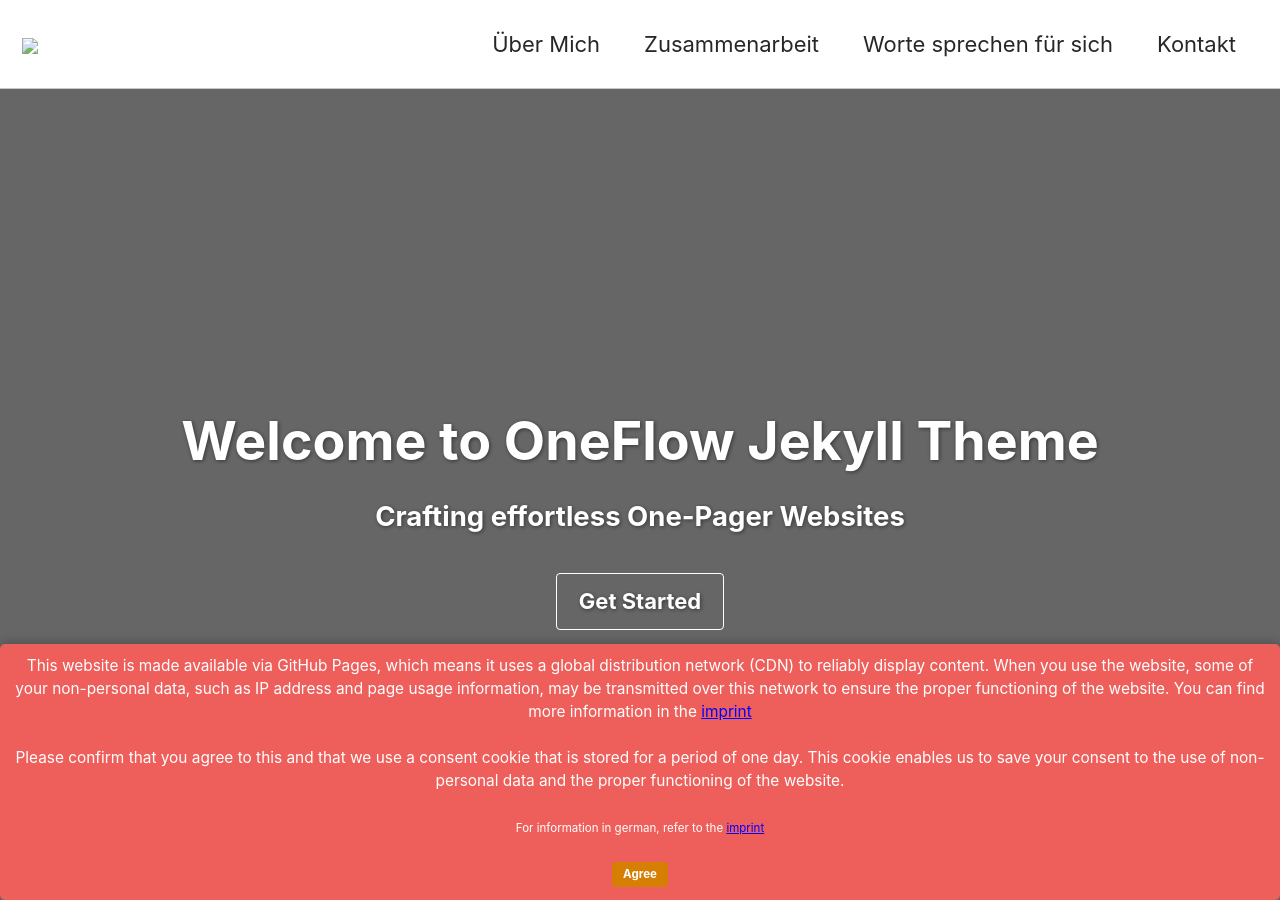
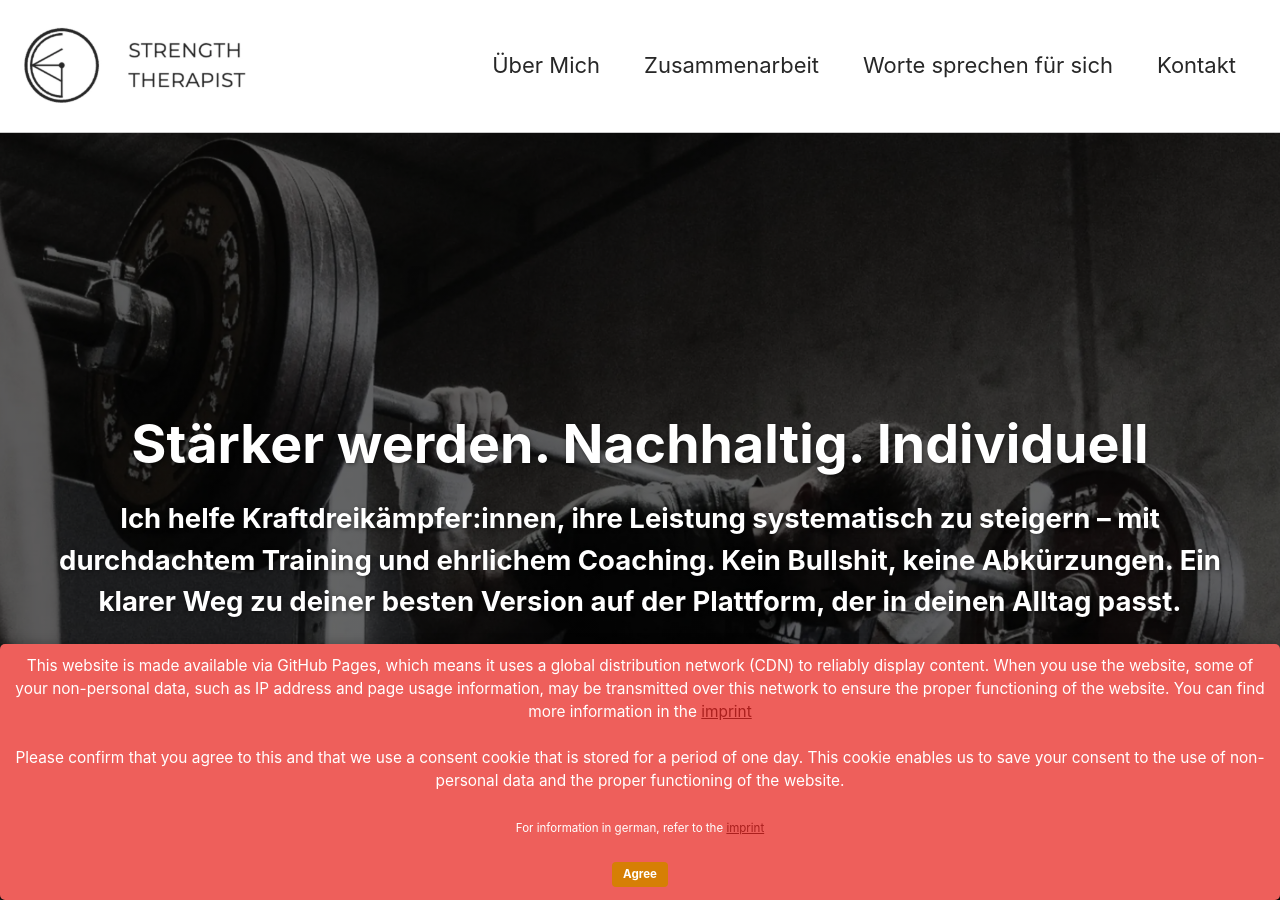
Before and after one commit to perstarke-webdev/strengththerapist-site, a Jekyll site: the page built from _pages/index.html, in a window 1280 px wide and 900 px high. Built offline with Jekyll 4.4.1, drawn with Linux system fonts in a browser that asks for light colours; cached includes are drawn as plain includes; some of the changed text lies outside the part shown.

Commit message:
basic setup

```diff
--- a/_includes/head/custom.html
+++ b/_includes/head/custom.html
@@ -2,11 +2,10 @@
 
 <!-- insert favicons. use https://realfavicongenerator.net/ -->
 
-<link rel="apple-touch-icon" sizes="180x180" href="/apple-touch-icon.png">
-<link rel="icon" type="image/png" sizes="32x32" href="/favicon-32x32.png">
-<link rel="icon" type="image/png" sizes="16x16" href="/favicon-16x16.png">
-<link rel="manifest" href="/site.webmanifest">
-<meta name="msapplication-TileColor" content="#da532c">
-<meta name="theme-color" content="#ffffff">
+<link rel="icon" type="image/png" href="/favicon-96x96.png" sizes="96x96" />
+<link rel="icon" type="image/svg+xml" href="/favicon.svg" />
+<link rel="shortcut icon" href="/favicon.ico" />
+<link rel="apple-touch-icon" sizes="180x180" href="/apple-touch-icon.png" />
+<link rel="manifest" href="/site.webmanifest" />
 
 <!-- end custom head snippets -->
--- a/_pages/index.html
+++ b/_pages/index.html
@@ -1,5 +1,5 @@
 ---
-title: "Welcome to OneFlow Jekyll Theme"
+title: "Stärker werden. Nachhaltig. Individuell"
 
 layout: page
 
@@ -10,13 +10,11 @@ header:
     overlay_filter: rgba(0, 0, 0, 0.6)
 
     actions:
-        - label: "Get Started"
-          url: https://github.com/perstarke-webdev/oneflow-jekyll-theme?tab=readme-ov-file#oneflow-jekyll-theme
-          blank: true
+        - label: "Lass uns die weitere Zusammenarbeit besprechen"
+          url: #kontakt
+          blank: false
 
-    caption: "Photo by **[Alexandros Margo Photography](https://www.instagram.com/alexandrosmargo?igsh=eHl2cGx0amVocmJi)**"
-
-excerpt: "**Crafting effortless One-Pager Websites**"
+excerpt: "**Ich helfe Kraftdreikämpfer:innen, ihre Leistung systematisch zu steigern – mit durchdachtem Training und ehrlichem Coaching. Kein Bullshit, keine Abkürzungen. Ein klarer Weg zu deiner besten Version auf der Plattform, der in deinen Alltag passt.**"
 
 ---
 
--- a/_sass/oneflow/_footer.scss
+++ b/_sass/oneflow/_footer.scss
@@ -108,14 +108,27 @@
   transition: background-color 0.3s ease;
 
   &:hover {
-    background: $link-color;
+    background: $primary-color;
   }
 }
 
 .footer-icon {
-  color: $footer-background-color !important;
+  color: #fff !important;
   position: absolute;
   top: 50%;
   left: 50%;
   transform: translate(-50%, -50%);
+  transition: color 0.3s ease;
 }
+
+.socials__item__link:hover .footer-icon {
+  color: #000 !important;
+}
+
+.page__footer-follow a {
+  transition: color 0.2s ease-in-out;
+  &:hover {
+    color: $primary-color;
+    text-decoration: none;
+  }
+}
--- a/_sass/oneflow/_sections.scss
+++ b/_sass/oneflow/_sections.scss
@@ -25,5 +25,10 @@ section.first-section {
 }
 
 section.alternative-color {
-    background-color: mix($background-color, $primary-color, 50%);
+    background-color: #000;
+    color: #fff !important;
+
+    h1, h2, h3, h4, h5, h6 {
+        color: #fff !important;
+    }
 }
--- a/_sass/oneflow/skins/_contrast.scss
+++ b/_sass/oneflow/skins/_contrast.scss
@@ -5,13 +5,14 @@
 /* Colors */
 $text-color: #000 !default;
 $muted-text-color: $text-color !default;
-$primary-color: #ff0000 !default;
+$primary-color: #ab1f1d !default;
 $border-color: mix(#fff, $text-color, 75%) !default;
 $footer-background-color: #000 !default;
-$link-color: #0000ff !default;
+$link-color: $primary-color !default;
 $masthead-link-color: $text-color !default;
 $masthead-link-color-hover: $text-color !default;
 $navicon-link-color-hover: mix(#fff, $text-color, 80%) !default;
+
 
 /* contrast syntax highlighting (base16) */
 $base00: #000000 !default;
@@ -29,7 +30,7 @@ $base0b: #a8ff60 !default;
 $base0c: #c6c5fe !default;
 $base0d: #96cbfe !default;
 $base0e: #ff73fd !default;
-$base0f: #b18a3d !default;
+$base-0f: #b18a3d !default;
 
 .page__content {
   .notice,
```
Also changed, not shown: apple-touch-icon.png, assets/images/header.webp (added), assets/images/logo.webp (added), favicon-16x16.png (deleted), favicon-32x32.png (deleted), favicon-96x96.png (added), favicon.ico, favicon.svg (added), mstile-150x150.png (deleted), site.webmanifest, web-app-manifest-192x192.png (added), web-app-manifest-512x512.png (added).
